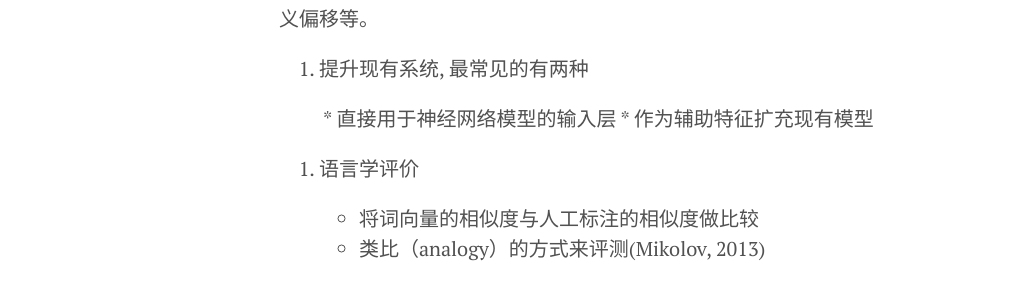
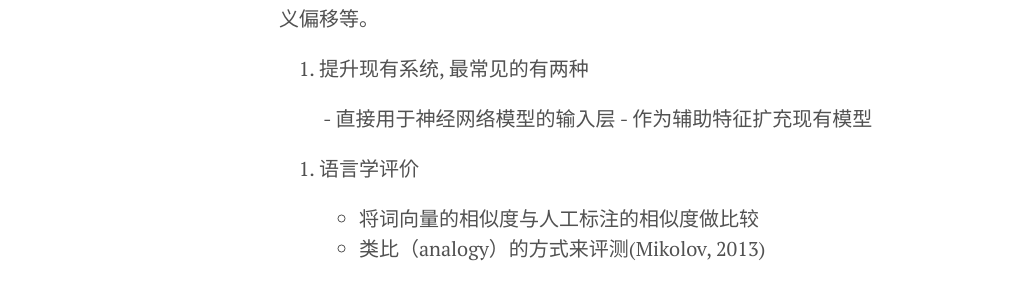
Before and after one commit to githwd2016/githwd2016.github.io, a Jekyll site: the page built from _posts/2017-05-24-word-embedding-evaluation.md, in a window 1280 px wide. Shown: the part 288-577 px from the top of the page, without its empty margins (1-1031 px from the left). Built offline with Jekyll 4.4.1, drawn with Linux system fonts in a browser that asks for light colours.

Commit message:
one blog update

```diff
--- a/_posts/2017-05-24-word-embedding-evaluation.md
+++ b/_posts/2017-05-24-word-embedding-evaluation.md
@@ -6,8 +6,8 @@ category: NLP
 词向量的评价大体上可以分成两种方式，第一种是把词向量融入现有系统中，看对系统性能的提升；第二种是直接从语言学的角度对词向量进行分析，如相似度、语义偏移等。
 1. 提升现有系统, 最常见的有两种
 
-　　	* 直接用于神经网络模型的输入层
-	* 作为辅助特征扩充现有模型
+　　	- 直接用于神经网络模型的输入层
+	- 作为辅助特征扩充现有模型
 2. 语言学评价
 
 	* 将词向量的相似度与人工标注的相似度做比较
```
